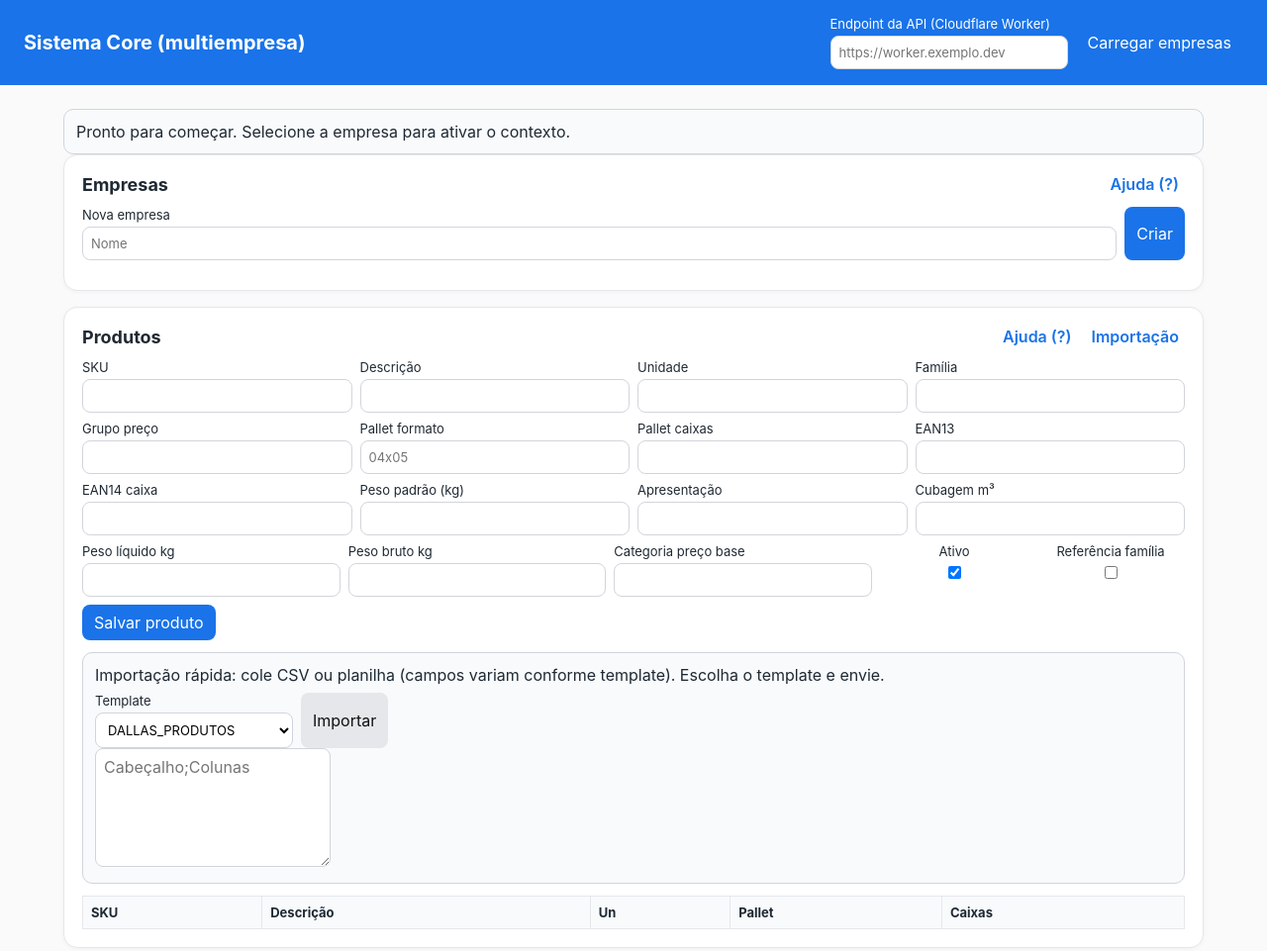
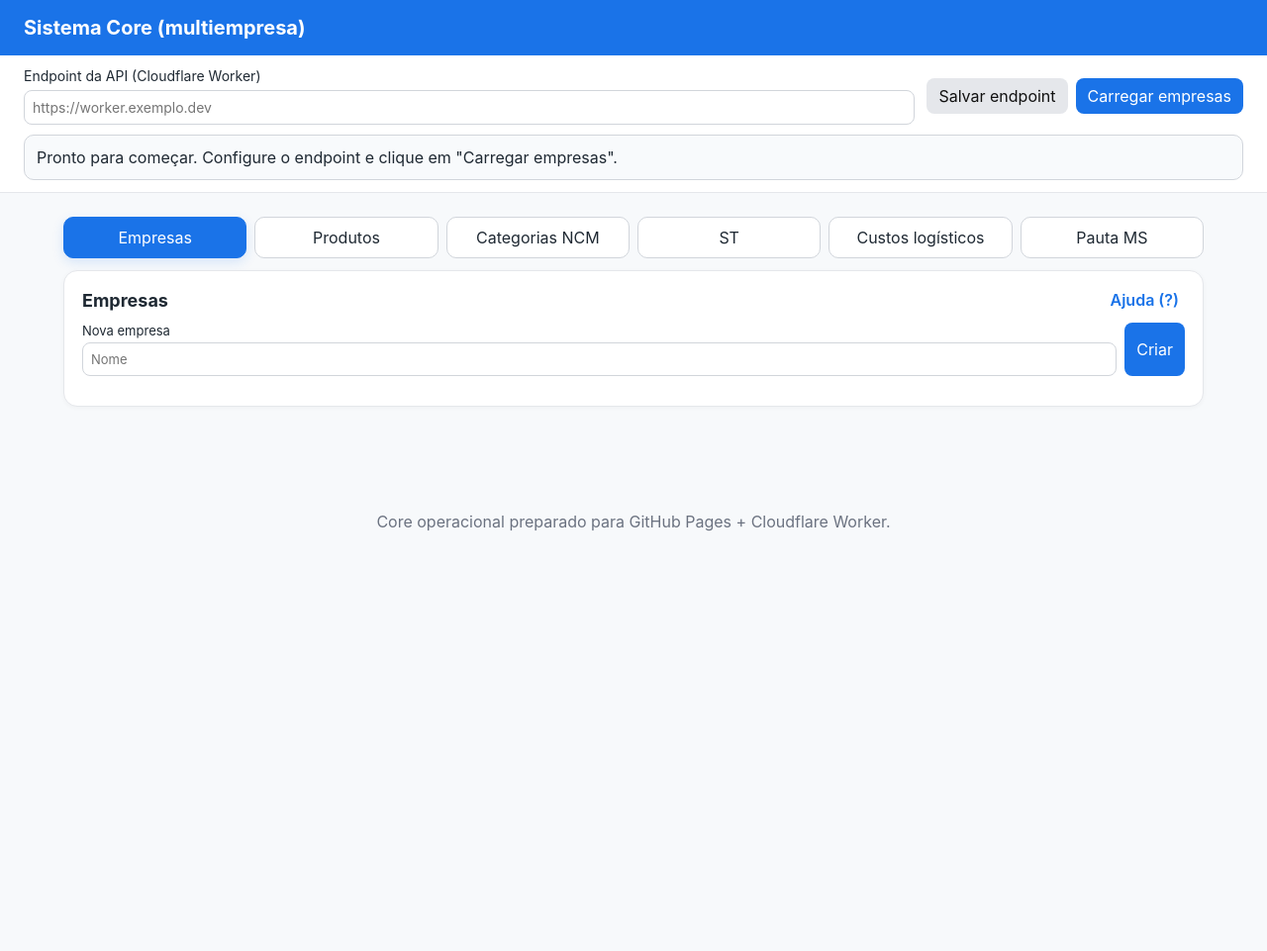
Before and after one commit to EquipeGF2/Germani_Tabelas, a plain HTML site: page docs/index.html in a window 1280 px wide. Shown: the top 961 px of the page at 99% size. After the commit the page ends 800 px from the top, so only its background shows below. Drawn offline with nearby package versions, Linux system fonts and the light colour scheme.

Commit message:
Reestrutura docs para configuração de API e abas

```diff
--- a/docs/app.js
+++ b/docs/app.js
@@ -1,5 +1,5 @@
 const state = {
-  apiBase: localStorage.getItem("apiBase") || "",
+  apiBase: "",
   empresas: [],
   empresaSelecionada: null,
   produtos: [],
@@ -19,6 +19,28 @@ function setStatus(msg, isError = false) {
   el.style.color = isError ? "#b91c1c" : "inherit";
 }
 
+function getApiBaseUrl() {
+  const atual = (state.apiBase || "").trim();
+  if (atual) return atual;
+
+  const salvo = (localStorage.getItem("apiBase") || "").trim();
+  if (salvo) {
+    state.apiBase = salvo;
+    return salvo;
+  }
+
+  const vindoDoConfig = (window.APP_CONFIG?.API_BASE_URL || "").trim();
+  if (vindoDoConfig) state.apiBase = vindoDoConfig;
+  return vindoDoConfig;
+}
+
+function setApiBaseUrl(valor) {
+  const normalizado = (valor || "").trim();
+  state.apiBase = normalizado;
+  localStorage.setItem("apiBase", normalizado);
+  return normalizado;
+}
+
 function applyTema(temaJson) {
   if (!temaJson) return;
   try {
@@ -31,14 +53,22 @@ function applyTema(temaJson) {
 }
 
 async function api(path, options = {}) {
-  if (!state.apiBase) throw new Error("Configure a URL da API.");
-  const res = await fetch(`${state.apiBase}${path}`, {
-    headers: { "Content-Type": "application/json" },
-    ...options,
-  });
+  const base = getApiBaseUrl();
+  if (!base) throw new Error("Configure a URL da API antes de continuar.");
+  const urlBase = base.replace(/\/$/, "");
+  let res;
+  try {
+    res = await fetch(`${urlBase}${path}`, {
+      headers: { "Content-Type": "application/json" },
+      ...options,
+    });
+  } catch (err) {
+    console.error(err);
+    throw new Error("Não foi possível conectar à API. Confira o endpoint e sua conexão.");
+  }
   if (!res.ok) {
     const body = await res.json().catch(() => ({}));
-    throw new Error(body?.error || `Erro ${res.status}`);
+    throw new Error(body?.error || `Erro ${res.status} ao chamar a API.`);
   }
   return res.json();
 }
@@ -446,6 +476,27 @@ async function refreshTudo() {
   ]);
 }
 
+function setupTabs() {
+  const tabs = document.querySelectorAll(".tab-link");
+  const panes = document.querySelectorAll(".tab-pane");
+  if (!tabs.length || !panes.length) return;
+
+  const ativar = (id) => {
+    tabs.forEach((btn) => {
+      btn.classList.toggle("active", btn.dataset.tabTarget === id);
+    });
+    panes.forEach((pane) => {
+      pane.classList.toggle("active", pane.id === id);
+    });
+  };
+
+  tabs.forEach((btn) => {
+    btn.addEventListener("click", () => ativar(btn.dataset.tabTarget));
+  });
+
+  ativar(tabs[0].dataset.tabTarget);
+}
+
 function restaurarEmpresaSelecionada() {
   const saved = localStorage.getItem("empresaSelecionada");
   if (saved) {
@@ -458,11 +509,15 @@ function restaurarEmpresaSelecionada() {
 }
 
 function init() {
+  state.apiBase = getApiBaseUrl();
   dom("apiBase").value = state.apiBase;
   dom("apiBase").addEventListener("change", (e) => {
-    state.apiBase = e.target.value.trim();
-    localStorage.setItem("apiBase", state.apiBase);
-    setStatus("Endpoint salvo. Clique em 'Carregar empresas'.");
+    const salvo = setApiBaseUrl(e.target.value);
+    setStatus(salvo ? "Endpoint salvo. Clique em 'Carregar empresas'." : "Informe um endpoint válido.", !salvo);
+  });
+  dom("salvarApiBase").addEventListener("click", () => {
+    const salvo = setApiBaseUrl(dom("apiBase").value);
+    setStatus(salvo ? "Endpoint salvo. Clique em 'Carregar empresas'." : "Informe um endpoint válido.", !salvo);
   });
   dom("empresaForm").addEventListener("submit", (e) => { e.preventDefault(); salvarEmpresa(); });
   dom("produtoForm").addEventListener("submit", (e) => { e.preventDefault(); salvarProduto(); });
@@ -474,10 +529,27 @@ function init() {
   dom("pautaForm").addEventListener("submit", (e) => { e.preventDefault(); salvarPauta(); });
   dom("simForm").addEventListener("input", simularFormula);
   dom("ajudaFechar").addEventListener("click", fecharAjuda);
-  dom("carregarEmpresas").addEventListener("click", async () => { await carregarEmpresas(); restaurarEmpresaSelecionada(); renderEmpresas(); refreshTudo(); });
+  dom("carregarEmpresas").addEventListener("click", async () => {
+    try {
+      if (!getApiBaseUrl()) return setStatus("Informe o endpoint da API antes de carregar.", true);
+      await carregarDestinos();
+      await carregarEmpresas();
+      restaurarEmpresaSelecionada();
+      renderEmpresas();
+      await refreshTudo();
+    } catch (err) {
+      setStatus(err.message, true);
+    }
+  });
   bindAjudaButtons();
-  if (state.apiBase) carregarEmpresas().then(() => { restaurarEmpresaSelecionada(); renderEmpresas(); refreshTudo(); });
-  carregarDestinos();
+  setupTabs();
+
+  if (getApiBaseUrl()) {
+    setStatus("Carregando dados iniciais...");
+    Promise.all([carregarDestinos(), carregarEmpresas()])
+      .then(() => { restaurarEmpresaSelecionada(); renderEmpresas(); refreshTudo(); })
+      .catch((err) => setStatus(err.message, true));
+  }
   preencherProdutoForm();
   preencherCustoForm();
   preencherStForm();
--- a/docs/config.js
+++ b/docs/config.js
@@ -1,4 +1,5 @@
 // /docs/config.js
+// Configurações globais para a aplicação estática.
 window.APP_CONFIG = window.APP_CONFIG || {};
-// Troque pelo seu Worker real (Cloudflare Workers -> URL)
-window.APP_CONFIG.API_BASE_URL = "https://tabelas.<SEU_SUBDOMINIO>.workers.dev";
+// Defina aqui a URL base da API (ex.: https://worker.seudominio.dev)
+window.APP_CONFIG.API_BASE_URL = "";
--- a/docs/index.html
+++ b/docs/index.html
@@ -4,25 +4,41 @@
   <meta charset="utf-8" />
   <meta name="viewport" content="width=device-width, initial-scale=1" />
   <title>Core Operacional</title>
+  <link rel="icon" href="data:,">
   <link rel="stylesheet" href="./style.css" />
   <script src="https://cdn.jsdelivr.net/npm/marked/marked.min.js"></script>
+  <script src="./config.js"></script>
 </head>
 <body>
   <header>
     <h1>Sistema Core (multiempresa)</h1>
-    <div class="input-row" style="align-items:center; margin:0;">
-      <label style="min-width:240px;">
+  </header>
+
+  <div class="config-bar">
+    <div class="config-bar__controls">
+      <label class="config-bar__label">
         <span>Endpoint da API (Cloudflare Worker)</span>
         <input id="apiBase" type="url" placeholder="https://worker.exemplo.dev" />
       </label>
-      <button class="button" id="carregarEmpresas">Carregar empresas</button>
+      <div class="config-bar__actions">
+        <button class="button secondary" id="salvarApiBase" type="button">Salvar endpoint</button>
+        <button class="button" id="carregarEmpresas" type="button">Carregar empresas</button>
+      </div>
     </div>
-  </header>
+    <div class="notice" id="statusBar">Pronto para começar. Configure o endpoint e clique em "Carregar empresas".</div>
+  </div>
 
-  <main>
-    <div class="notice" id="statusBar">Pronto para começar. Selecione a empresa para ativar o contexto.</div>
+  <main class="tabs">
+    <nav class="tabs-nav" aria-label="Navegação principal">
+      <button class="tab-link active" type="button" data-tab-target="tab-empresas">Empresas</button>
+      <button class="tab-link" type="button" data-tab-target="tab-produtos">Produtos</button>
+      <button class="tab-link" type="button" data-tab-target="tab-ncm">Categorias NCM</button>
+      <button class="tab-link" type="button" data-tab-target="tab-st">ST</button>
+      <button class="tab-link" type="button" data-tab-target="tab-custos">Custos logísticos</button>
+      <button class="tab-link" type="button" data-tab-target="tab-pauta">Pauta MS</button>
+    </nav>
 
-    <section>
+    <section class="tab-pane active" id="tab-empresas">
       <header>
         <h2>Empresas</h2>
         <button class="help-btn" data-ajuda="empresas">Ajuda (?)</button>
@@ -34,7 +50,7 @@
       <div class="card-list" id="empresasGrid" style="margin-top:12px;"></div>
     </section>
 
-    <section>
+    <section class="tab-pane" id="tab-produtos">
       <header>
         <h2>Produtos</h2>
         <div style="display:flex;gap:8px;align-items:center;">
@@ -86,7 +102,7 @@
       </table>
     </section>
 
-    <section>
+    <section class="tab-pane" id="tab-ncm">
       <header>
         <h2>Categorias NCM (Dallas)</h2>
         <button class="help-btn" data-ajuda="ncm">Ajuda (?)</button>
@@ -100,7 +116,7 @@
       <ul id="ncmList"></ul>
     </section>
 
-    <section>
+    <section class="tab-pane" id="tab-st">
       <header>
         <h2>ST (matriz)</h2>
         <button class="help-btn" data-ajuda="st">Ajuda (?)</button>
@@ -120,7 +136,7 @@
       </table>
     </section>
 
-    <section>
+    <section class="tab-pane" id="tab-custos">
       <header>
         <h2>Custos logísticos</h2>
         <button class="help-btn" data-ajuda="custos-logisticos">Ajuda (?)</button>
@@ -141,7 +157,7 @@
       </table>
     </section>
 
-    <section>
+    <section class="tab-pane" id="tab-pauta">
       <header>
         <h2>Pauta MS interna</h2>
         <div style="display:flex;gap:8px;align-items:center;">
@@ -189,8 +205,7 @@
       <div id="ajudaConteudo" style="margin-top:12px;"></div>
     </div>
   </div>
-  <script src="./config.js"></script>
+
   <script src="./app.js"></script>
-
 </body>
 </html>
--- a/docs/style.css
+++ b/docs/style.css
@@ -9,7 +9,7 @@
 body {
   font-family: "Inter", system-ui, -apple-system, sans-serif;
   margin: 0;
-  background: #fafafa;
+  background: #f7f9fb;
   color: var(--cor-texto);
 }
 
@@ -18,13 +18,41 @@ header {
   color: #fff;
   padding: 16px 24px;
   display: flex;
-  flex-wrap: wrap;
-  gap: 12px;
   align-items: center;
   justify-content: space-between;
 }
 
 header h1 { margin: 0; font-size: 20px; }
+
+.config-bar {
+  background: #fff;
+  border-bottom: 1px solid #e5e7eb;
+  padding: 12px 24px;
+  display: flex;
+  flex-direction: column;
+  gap: 10px;
+}
+
+.config-bar__controls {
+  display: grid;
+  grid-template-columns: 1fr auto;
+  gap: 12px;
+  align-items: center;
+}
+
+.config-bar__label {
+  display: flex;
+  flex-direction: column;
+  gap: 6px;
+  font-size: 14px;
+}
+
+.config-bar__actions {
+  display: flex;
+  gap: 8px;
+  flex-wrap: wrap;
+  justify-content: flex-end;
+}
 
 main {
   padding: 24px;
@@ -32,14 +60,45 @@ main {
   margin: 0 auto 64px;
 }
 
-section {
+.tabs {
+  display: flex;
+  flex-direction: column;
+  gap: 12px;
+}
+
+.tabs-nav {
+  display: grid;
+  grid-template-columns: repeat(auto-fit, minmax(140px, 1fr));
+  gap: 8px;
+}
+
+.tab-link {
+  border: 1px solid #d1d5db;
+  background: #fff;
+  color: inherit;
+  border-radius: 10px;
+  padding: 10px 12px;
+  cursor: pointer;
+  transition: all .12s ease;
+}
+
+.tab-link.active {
+  background: var(--cor-primaria);
+  border-color: var(--cor-primaria);
+  color: #fff;
+  box-shadow: 0 4px 12px rgba(26, 115, 232, 0.15);
+}
+
+.tab-pane {
   background: #fff;
   border-radius: 14px;
   padding: 18px;
-  margin-bottom: 16px;
   border: 1px solid #e5e7eb;
   box-shadow: 0 1px 4px rgba(0,0,0,0.04);
+  display: none;
 }
+
+.tab-pane.active { display: block; }
 
 section header {
   background: transparent;
@@ -48,6 +107,7 @@ section header {
   display: flex;
   align-items: center;
   justify-content: space-between;
+  gap: 12px;
 }
 
 section header h2 {
@@ -199,6 +259,9 @@ textarea { min-height: 120px; }
 }
 
 .modal header {
+  background: transparent;
+  color: inherit;
+  padding: 0;
   display: flex;
   justify-content: space-between;
   align-items: center;
@@ -206,9 +269,10 @@ textarea { min-height: 120px; }
 
 .modal h3 { margin: 0; }
 
-pre, code { font-family: "JetBrains Mono", "SFMono-Regular", Menlo, monospace; }
-
-@media (max-width: 700px) {
-  header { flex-direction: column; align-items: flex-start; }
+@media (max-width: 720px) {
+  header { flex-direction: column; align-items: flex-start; gap: 8px; }
+  .config-bar__controls { grid-template-columns: 1fr; }
+  .config-bar__actions { justify-content: flex-start; }
+  .tab-link { text-align: left; }
   .input-row label { flex: 1 1 100%; }
 }
```
